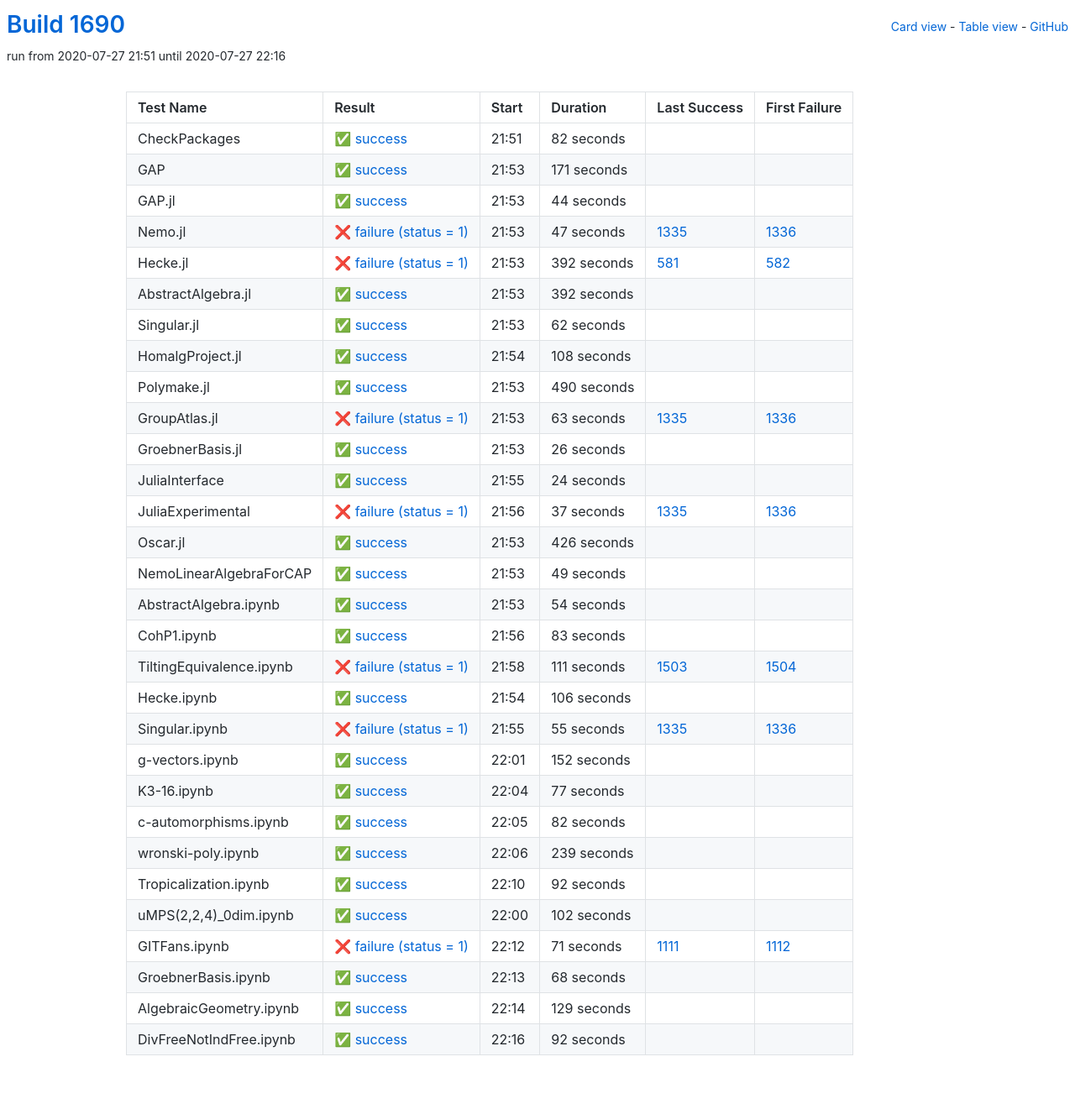
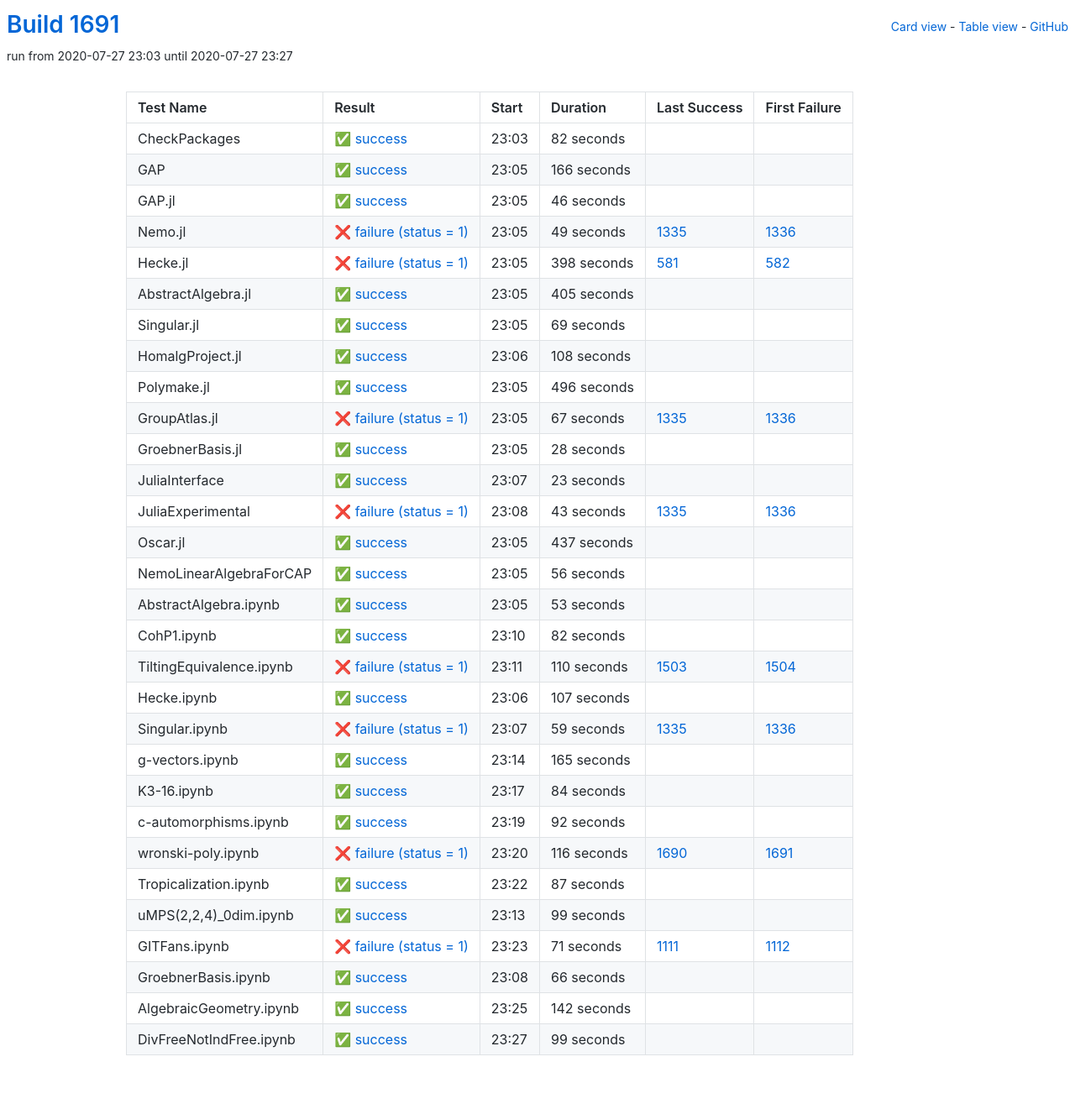
Before and after one commit to oscar-system/oscar-ci-status-1.4, a Jekyll site: the page built from table.html, in a window 1280 px wide. Shown: the whole page at 84% size. Built offline with Jekyll 4.4.1, drawn with Linux system fonts in a browser that asks for light colours.

Commit message:
Build #1691

```diff
--- a/_data/ci.yml
+++ b/_data/ci.yml
@@ -1,6 +1,6 @@
 ---
-build: 1690
-build_url: https://oscarci.mathematik.uni-kl.de/job/oscar-julia-1.4/1690/
+build: 1691
+build_url: https://oscarci.mathematik.uni-kl.de/job/oscar-julia-1.4/1691/
 job: oscar-julia-1.4
 organization: oscar-system
 repo: oscar-ci-status-1.4
@@ -8,8 +8,8 @@ repourl: https://github.com/oscar-system/oscar-ci-status-1.4
 tests:
 - name: CheckPackages
   id: checkpackages
-  log: https://oscarci.mathematik.uni-kl.de/job/oscar-julia-1.4/1690/artifact/logs/build-1690/CheckPackages.log
-  start: 2020-07-27 21:51
+  log: https://oscarci.mathematik.uni-kl.de/job/oscar-julia-1.4/1691/artifact/logs/build-1691/CheckPackages.log
+  start: 2020-07-27 23:03
   success: true
   exitcode: 0
   status: success
@@ -20,80 +20,80 @@ tests:
   first_failure_url:
 - name: GAP
   id: gap
-  log: https://oscarci.mathematik.uni-kl.de/job/oscar-julia-1.4/1690/artifact/logs/build-1690/GAP.log
-  start: 2020-07-27 21:53
+  log: https://oscarci.mathematik.uni-kl.de/job/oscar-julia-1.4/1691/artifact/logs/build-1691/GAP.log
+  start: 2020-07-27 23:05
   success: true
   exitcode: 0
   status: success
-  duration: 171
+  duration: 166
   last_success: false
   last_success_url:
   first_failure: false
   first_failure_url:
 - name: GAP.jl
   id: gap-jl
-  log: https://oscarci.mathematik.uni-kl.de/job/oscar-julia-1.4/1690/artifact/logs/build-1690/GAP.jl.log
-  start: 2020-07-27 21:53
+  log: https://oscarci.mathematik.uni-kl.de/job/oscar-julia-1.4/1691/artifact/logs/build-1691/GAP.jl.log
+  start: 2020-07-27 23:05
   success: true
   exitcode: 0
   status: success
-  duration: 44
+  duration: 46
   last_success: false
   last_success_url:
   first_failure: false
   first_failure_url:
 - name: Nemo.jl
   id: nemo-jl
-  log: https://oscarci.mathematik.uni-kl.de/job/oscar-julia-1.4/1690/artifact/logs/build-1690/Nemo.jl.log
-  start: 2020-07-27 21:53
+  log: https://oscarci.mathematik.uni-kl.de/job/oscar-julia-1.4/1691/artifact/logs/build-1691/Nemo.jl.log
+  start: 2020-07-27 23:05
   success: false
   exitcode: 1
   status: failure
-  duration: 47
+  duration: 49
   last_success: 1335
   last_success_url: https://oscarci.mathematik.uni-kl.de/job/oscar-julia-1.4/1335/
   first_failure: 1336
   first_failure_url: https://oscarci.mathematik.uni-kl.de/job/oscar-julia-1.4/1336/
 - name: Hecke.jl
   id: hecke-jl
-  log: https://oscarci.mathematik.uni-kl.de/job/oscar-julia-1.4/1690/artifact/logs/build-1690/Hecke.jl.log
-  start: 2020-07-27 21:53
+  log: https://oscarci.mathematik.uni-kl.de/job/oscar-julia-1.4/1691/artifact/logs/build-1691/Hecke.jl.log
+  start: 2020-07-27 23:05
   success: false
   exitcode: 1
   status: failure
-  duration: 392
+  duration: 398
   last_success: 581
   last_success_url: https://oscarci.mathematik.uni-kl.de/job/oscar-julia-1.4/581/
   first_failure: 582
   first_failure_url: https://oscarci.mathematik.uni-kl.de/job/oscar-julia-1.4/582/
 - name: AbstractAlgebra.jl
   id: abstractalgebra-jl
-  log: https://oscarci.mathematik.uni-kl.de/job/oscar-julia-1.4/1690/artifact/logs/build-1690/AbstractAlgebra.jl.log
-  start: 2020-07-27 21:53
+  log: https://oscarci.mathematik.uni-kl.de/job/oscar-julia-1.4/1691/artifact/logs/build-1691/AbstractAlgebra.jl.log
+  start: 2020-07-27 23:05
   success: true
   exitcode: 0
   status: success
-  duration: 392
+  duration: 405
   last_success: false
   last_success_url:
   first_failure: false
   first_failure_url:
 - name: Singular.jl
   id: singular-jl
-  log: https://oscarci.mathematik.uni-kl.de/job/oscar-julia-1.4/1690/artifact/logs/build-1690/Singular.jl.log
-  start: 2020-07-27 21:53
+  log: https://oscarci.mathematik.uni-kl.de/job/oscar-julia-1.4/1691/artifact/logs/build-1691/Singular.jl.log
+  start: 2020-07-27 23:05
   success: true
   exitcode: 0
   status: success
-  duration: 62
+  duration: 69
   last_success: false
   last_success_url:
   first_failure: false
   first_failure_url:
 - name: HomalgProject.jl
   id: homalgproject-jl
-  log: https://oscarci.mathematik.uni-kl.de/job/oscar-julia-1.4/1690/artifact/logs/build-1690/HomalgProject.jl.log
-  start: 2020-07-27 21:54
+  log: https://oscarci.mathematik.uni-kl.de/job/oscar-julia-1.4/1691/artifact/logs/build-1691/HomalgProject.jl.log
+  start: 2020-07-27 23:06
   success: true
   exitcode: 0
   status: success
@@ -104,176 +104,104 @@ tests:
   first_failure_url:
 - name: Polymake.jl
   id: polymake-jl
-  log: https://oscarci.mathematik.uni-kl.de/job/oscar-julia-1.4/1690/artifact/logs/build-1690/Polymake.jl.log
-  start: 2020-07-27 21:53
+  log: https://oscarci.mathematik.uni-kl.de/job/oscar-julia-1.4/1691/artifact/logs/build-1691/Polymake.jl.log
+  start: 2020-07-27 23:05
   success: true
   exitcode: 0
   status: success
-  duration: 490
+  duration: 496
   last_success: false
   last_success_url:
   first_failure: false
   first_failure_url:
 - name: GroupAtlas.jl
   id: groupatlas-jl
-  log: https://oscarci.mathematik.uni-kl.de/job/oscar-julia-1.4/1690/artifact/logs/build-1690/GroupAtlas.jl.log
-  start: 2020-07-27 21:53
+  log: https://oscarci.mathematik.uni-kl.de/job/oscar-julia-1.4/1691/artifact/logs/build-1691/GroupAtlas.jl.log
+  start: 2020-07-27 23:05
   success: false
   exitcode: 1
   status: failure
-  duration: 63
+  duration: 67
   last_success: 1335
   last_success_url: https://oscarci.mathematik.uni-kl.de/job/oscar-julia-1.4/1335/
   first_failure: 1336
   first_failure_url: https://oscarci.mathematik.uni-kl.de/job/oscar-julia-1.4/1336/
 - name: GroebnerBasis.jl
   id: groebnerbasis-jl
-  log: https://oscarci.mathematik.uni-kl.de/job/oscar-julia-1.4/1690/artifact/logs/build-1690/GroebnerBasis.jl.log
-  start: 2020-07-27 21:53
+  log: https://oscarci.mathematik.uni-kl.de/job/oscar-julia-1.4/1691/artifact/logs/build-1691/GroebnerBasis.jl.log
+  start: 2020-07-27 23:05
   success: true
   exitcode: 0
   status: success
-  duration: 26
+  duration: 28
   last_success: false
   last_success_url:
   first_failure: false
   first_failure_url:
 - name: JuliaInterface
   id: juliainterface
-  log: https://oscarci.mathematik.uni-kl.de/job/oscar-julia-1.4/1690/artifact/logs/build-1690/JuliaInterface.log
-  start: 2020-07-27 21:55
+  log: https://oscarci.mathematik.uni-kl.de/job/oscar-julia-1.4/1691/artifact/logs/build-1691/JuliaInterface.log
+  start: 2020-07-27 23:07
   success: true
   exitcode: 0
   status: success
-  duration: 24
+  duration: 23
   last_success: false
   last_success_url:
   first_failure: false
   first_failure_url:
 - name: JuliaExperimental
   id: juliaexperimental
-  log: https://oscarci.mathematik.uni-kl.de/job/oscar-julia-1.4/1690/artifact/logs/build-1690/JuliaExperimental.log
-  start: 2020-07-27 21:56
+  log: https://oscarci.mathematik.uni-kl.de/job/oscar-julia-1.4/1691/artifact/logs/build-1691/JuliaExperimental.log
+  start: 2020-07-27 23:08
   success: false
   exitcode: 1
   status: failure
-  duration: 37
+  duration: 43
   last_success: 1335
   last_success_url: https://oscarci.mathematik.uni-kl.de/job/oscar-julia-1.4/1335/
   first_failure: 1336
   first_failure_url: https://oscarci.mathematik.uni-kl.de/job/oscar-julia-1.4/1336/
 - name: Oscar.jl
   id: oscar-jl
-  log: https://oscarci.mathematik.uni-kl.de/job/oscar-julia-1.4/1690/artifact/logs/build-1690/Oscar.jl.log
-  start: 2020-07-27 21:53
+  log: https://oscarci.mathematik.uni-kl.de/job/oscar-julia-1.4/1691/artifact/logs/build-1691/Oscar.jl.log
+  start: 2020-07-27 23:05
   success: true
   exitcode: 0
   status: success
-  duration: 426
+  duration: 437
   last_success: false
   last_success_url:
   first_failure: false
   first_failure_url:
 - name: NemoLinearAlgebraForCAP
   id: nemolinearalgebraforcap
-  log: https://oscarci.mathematik.uni-kl.de/job/oscar-julia-1.4/1690/artifact/logs/build-1690/NemoLinearAlgebraForCAP.log
-  start: 2020-07-27 21:53
+  log: https://oscarci.mathematik.uni-kl.de/job/oscar-julia-1.4/1691/artifact/logs/build-1691/NemoLinearAlgebraForCAP.log
+  start: 2020-07-27 23:05
   success: true
   exitcode: 0
   status: success
-  duration: 49
+  duration: 56
   last_success: false
   last_success_url:
   first_failure: false
   first_failure_url:
 - name: AbstractAlgebra.ipynb
   id: abstractalgebra-ipynb
-  log: https://oscarci.mathematik.uni-kl.de/job/oscar-julia-1.4/1690/artifact/logs/build-1690/AbstractAlgebra.ipynb.log
-  start: 2020-07-27 21:53
+  log: https://oscarci.mathematik.uni-kl.de/job/oscar-julia-1.4/1691/artifact/logs/build-1691/AbstractAlgebra.ipynb.log
+  start: 2020-07-27 23:05
   success: true
   exitcode: 0
   status: success
-  duration: 54
+  duration: 53
   last_success: false
   last_success_url:
   first_failure: false
   first_failure_url:
 - name: CohP1.ipynb
   id: cohp1-ipynb
-  log: https://oscarci.mathematik.uni-kl.de/job/oscar-julia-1.4/1690/artifact/logs/build-1690/CohP1.ipynb.log
-  start: 2020-07-27 21:56
-  success: true
-  exitcode: 0
-  status: success
-  duration: 83
-  last_success: false
-  last_success_url:
-  first_failure: false
-  first_failure_url:
-- name: TiltingEquivalence.ipynb
-  id: tiltingequivalence-ipynb
-  log: https://oscarci.mathematik.uni-kl.de/job/oscar-julia-1.4/1690/artifact/logs/build-1690/TiltingEquivalence.ipynb.log
-  start: 2020-07-27 21:58
-  success: false
-  exitcode: 1
-  status: failure
-  duration: 111
-  last_success: 1503
-  last_success_url: https://oscarci.mathematik.uni-kl.de/job/oscar-julia-1.4/1503/
-  first_failure: 1504
-  first_failure_url: https://oscarci.mathematik.uni-kl.de/job/oscar-julia-1.4/1504/
-- name: Hecke.ipynb
-  id: hecke-ipynb
-  log: https://oscarci.mathematik.uni-kl.de/job/oscar-julia-1.4/1690/artifact/logs/build-1690/Hecke.ipynb.log
-  start: 2020-07-27 21:54
-  success: true
-  exitcode: 0
-  status: success
-  duration: 106
-  last_success: false
-  last_success_url:
-  first_failure: false
-  first_failure_url:
-- name: Singular.ipynb
-  id: singular-ipynb
-  log: https://oscarci.mathematik.uni-kl.de/job/oscar-julia-1.4/1690/artifact/logs/build-1690/Singular.ipynb.log
-  start: 2020-07-27 21:55
-  success: false
-  exitcode: 1
-  status: failure
-  duration: 55
-  last_success: 1335
-  last_success_url: https://oscarci.mathematik.uni-kl.de/job/oscar-julia-1.4/1335/
-  first_failure: 1336
-  first_failure_url: https://oscarci.mathematik.uni-kl.de/job/oscar-julia-1.4/1336/
-- name: g-vectors.ipynb
-  id: g-vectors-ipynb
-  log: https://oscarci.mathematik.uni-kl.de/job/oscar-julia-1.4/1690/artifact/logs/build-1690/g-vectors.ipynb.log
-  start: 2020-07-27 22:01
-  success: true
-  exitcode: 0
-  status: success
-  duration: 152
-  last_success: false
-  last_success_url:
-  first_failure: false
-  first_failure_url:
-- name: K3-16.ipynb
-  id: k3-16-ipynb
-  log: https://oscarci.mathematik.uni-kl.de/job/oscar-julia-1.4/1690/artifact/logs/build-1690/K3-16.ipynb.log
-  start: 2020-07-27 22:04
-  success: true
-  exitcode: 0
-  status: success
-  duration: 77
-  last_success: false
-  last_success_url:
-  first_failure: false
-  first_failure_url:
-- name: c-automorphisms.ipynb
-  id: c-automorphisms-ipynb
-  log: https://oscarci.mathematik.uni-kl.de/job/oscar-julia-1.4/1690/artifact/logs/build-1690/c-automorphisms.ipynb.log
-  start: 2020-07-27 22:05
+  log: https://oscarci.mathematik.uni-kl.de/job/oscar-julia-1.4/1691/artifact/logs/build-1691/CohP1.ipynb.log
+  start: 2020-07-27 23:10
   success: true
   exitcode: 0
   status: success
@@ -282,22 +210,70 @@ tests:
   last_success_url:
   first_failure: false
   first_failure_url:
-- name: wronski-poly.ipynb
-  id: wronski-poly-ipynb
-  log: https://oscarci.mathematik.uni-kl.de/job/oscar-julia-1.4/1690/artifact/logs/build-1690/wronski-poly.ipynb.log
-  start: 2020-07-27 22:06
+- name: TiltingEquivalence.ipynb
+  id: tiltingequivalence-ipynb
+  log: https://oscarci.mathematik.uni-kl.de/job/oscar-julia-1.4/1691/artifact/logs/build-1691/TiltingEquivalence.ipynb.log
+  start: 2020-07-27 23:11
+  success: false
+  exitcode: 1
+  status: failure
+  duration: 110
+  last_success: 1503
+  last_success_url: https://oscarci.mathematik.uni-kl.de/job/oscar-julia-1.4/1503/
+  first_failure: 1504
+  first_failure_url: https://oscarci.mathematik.uni-kl.de/job/oscar-julia-1.4/1504/
+- name: Hecke.ipynb
+  id: hecke-ipynb
+  log: https://oscarci.mathematik.uni-kl.de/job/oscar-julia-1.4/1691/artifact/logs/build-1691/Hecke.ipynb.log
+  start: 2020-07-27 23:06
   success: true
   exitcode: 0
   status: success
-  duration: 239
+  duration: 107
   last_success: false
   last_success_url:
   first_failure: false
   first_failure_url:
-- name: Tropicalization.ipynb
-  id: tropicalization-ipynb
-  log: https://oscarci.mathematik.uni-kl.de/job/oscar-julia-1.4/1690/artifact/logs/build-1690/Tropicalization.ipynb.log
-  start: 2020-07-27 22:10
+- name: Singular.ipynb
+  id: singular-ipynb
+  log: https://oscarci.mathematik.uni-kl.de/job/oscar-julia-1.4/1691/artifact/logs/build-1691/Singular.ipynb.log
+  start: 2020-07-27 23:07
+  success: false
+  exitcode: 1
+  status: failure
+  duration: 59
+  last_success: 1335
+  last_success_url: https://oscarci.mathematik.uni-kl.de/job/oscar-julia-1.4/1335/
+  first_failure: 1336
+  first_failure_url: https://oscarci.mathematik.uni-kl.de/job/oscar-julia-1.4/1336/
+- name: g-vectors.ipynb
+  id: g-vectors-ipynb
+  log: https://oscarci.mathematik.uni-kl.de/job/oscar-julia-1.4/1691/artifact/logs/build-1691/g-vectors.ipynb.log
+  start: 2020-07-27 23:14
+  success: true
+  exitcode: 0
+  status: success
+  duration: 165
+  last_success: false
+  last_success_url:
+  first_failure: false
+  first_failure_url:
+- name: K3-16.ipynb
+  id: k3-16-ipynb
+  log: https://oscarci.mathematik.uni-kl.de/job/oscar-julia-1.4/1691/artifact/logs/build-1691/K3-16.ipynb.log
+  start: 2020-07-27 23:17
+  success: true
+  exitcode: 0
+  status: success
+  duration: 84
+  last_success: false
+  last_success_url:
+  first_failure: false
+  first_failure_url:
+- name: c-automorphisms.ipynb
+  id: c-automorphisms-ipynb
+  log: https://oscarci.mathematik.uni-kl.de/job/oscar-julia-1.4/1691/artifact/logs/build-1691/c-automorphisms.ipynb.log
+  start: 2020-07-27 23:19
   success: true
   exitcode: 0
   status: success
@@ -306,22 +282,46 @@ tests:
   last_success_url:
   first_failure: false
   first_failure_url:
-- name: uMPS(2,2,4)_0dim.ipynb
-  id: umps-2-2-4-0dim-ipynb
-  log: https://oscarci.mathematik.uni-kl.de/job/oscar-julia-1.4/1690/artifact/logs/build-1690/uMPS-2-2-4-_0dim.ipynb.log
-  start: 2020-07-27 22:00
+- name: wronski-poly.ipynb
+  id: wronski-poly-ipynb
+  log: https://oscarci.mathematik.uni-kl.de/job/oscar-julia-1.4/1691/artifact/logs/build-1691/wronski-poly.ipynb.log
+  start: 2020-07-27 23:20
+  success: false
+  exitcode: 1
+  status: failure
+  duration: 116
+  last_success: 1690
+  last_success_url: https://oscarci.mathematik.uni-kl.de/job/oscar-julia-1.4/1690/
+  first_failure: 1691
+  first_failure_url: https://oscarci.mathematik.uni-kl.de/job/oscar-julia-1.4/1691/
+- name: Tropicalization.ipynb
+  id: tropicalization-ipynb
+  log: https://oscarci.mathematik.uni-kl.de/job/oscar-julia-1.4/1691/artifact/logs/build-1691/Tropicalization.ipynb.log
+  start: 2020-07-27 23:22
   success: true
   exitcode: 0
   status: success
-  duration: 102
+  duration: 87
+  last_success: false
+  last_success_url:
+  first_failure: false
+  first_failure_url:
+- name: uMPS(2,2,4)_0dim.ipynb
+  id: umps-2-2-4-0dim-ipynb
+  log: https://oscarci.mathematik.uni-kl.de/job/oscar-julia-1.4/1691/artifact/logs/build-1691/uMPS-2-2-4-_0dim.ipynb.log
+  start: 2020-07-27 23:13
+  success: true
+  exitcode: 0
+  status: success
+  duration: 99
   last_success: false
   last_success_url:
   first_failure: false
   first_failure_url:
 - name: GITFans.ipynb
   id: gitfans-ipynb
-  log: https://oscarci.mathematik.uni-kl.de/job/oscar-julia-1.4/1690/artifact/logs/build-1690/GITFans.ipynb.log
-  start: 2020-07-27 22:12
+  log: https://oscarci.mathematik.uni-kl.de/job/oscar-julia-1.4/1691/artifact/logs/build-1691/GITFans.ipynb.log
+  start: 2020-07-27 23:23
   success: false
   exitcode: 1
   status: failure
@@ -332,36 +332,36 @@ tests:
   first_failure_url: https://oscarci.mathematik.uni-kl.de/job/oscar-julia-1.4/1112/
 - name: GroebnerBasis.ipynb
   id: groebnerbasis-ipynb
-  log: https://oscarci.mathematik.uni-kl.de/job/oscar-julia-1.4/1690/artifact/logs/build-1690/GroebnerBasis.ipynb.log
-  start: 2020-07-27 22:13
+  log: https://oscarci.mathematik.uni-kl.de/job/oscar-julia-1.4/1691/artifact/logs/build-1691/GroebnerBasis.ipynb.log
+  start: 2020-07-27 23:08
   success: true
   exitcode: 0
   status: success
-  duration: 68
+  duration: 66
   last_success: false
   last_success_url:
   first_failure: false
   first_failure_url:
 - name: AlgebraicGeometry.ipynb
   id: algebraicgeometry-ipynb
-  log: https://oscarci.mathematik.uni-kl.de/job/oscar-julia-1.4/1690/artifact/logs/build-1690/AlgebraicGeometry.ipynb.log
-  start: 2020-07-27 22:14
+  log: https://oscarci.mathematik.uni-kl.de/job/oscar-julia-1.4/1691/artifact/logs/build-1691/AlgebraicGeometry.ipynb.log
+  start: 2020-07-27 23:25
   success: true
   exitcode: 0
   status: success
-  duration: 129
+  duration: 142
   last_success: false
   last_success_url:
   first_failure: false
   first_failure_url:
 - name: DivFreeNotIndFree.ipynb
   id: divfreenotindfree-ipynb
-  log: https://oscarci.mathematik.uni-kl.de/job/oscar-julia-1.4/1690/artifact/logs/build-1690/DivFreeNotIndFree.ipynb.log
-  start: 2020-07-27 22:16
+  log: https://oscarci.mathematik.uni-kl.de/job/oscar-julia-1.4/1691/artifact/logs/build-1691/DivFreeNotIndFree.ipynb.log
+  start: 2020-07-27 23:27
   success: true
   exitcode: 0
   status: success
-  duration: 92
+  duration: 99
   last_success: false
   last_success_url:
   first_failure: false
```
Also changed, not shown: README.md.
